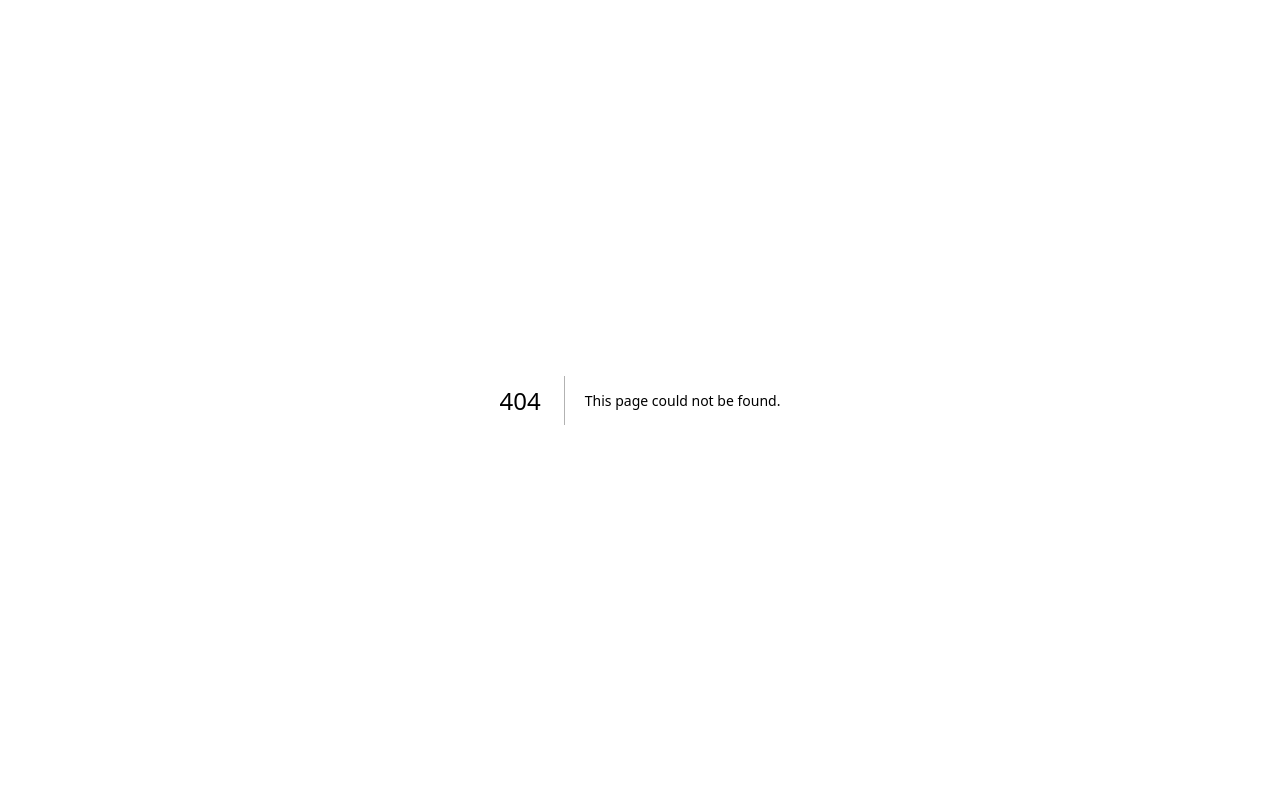
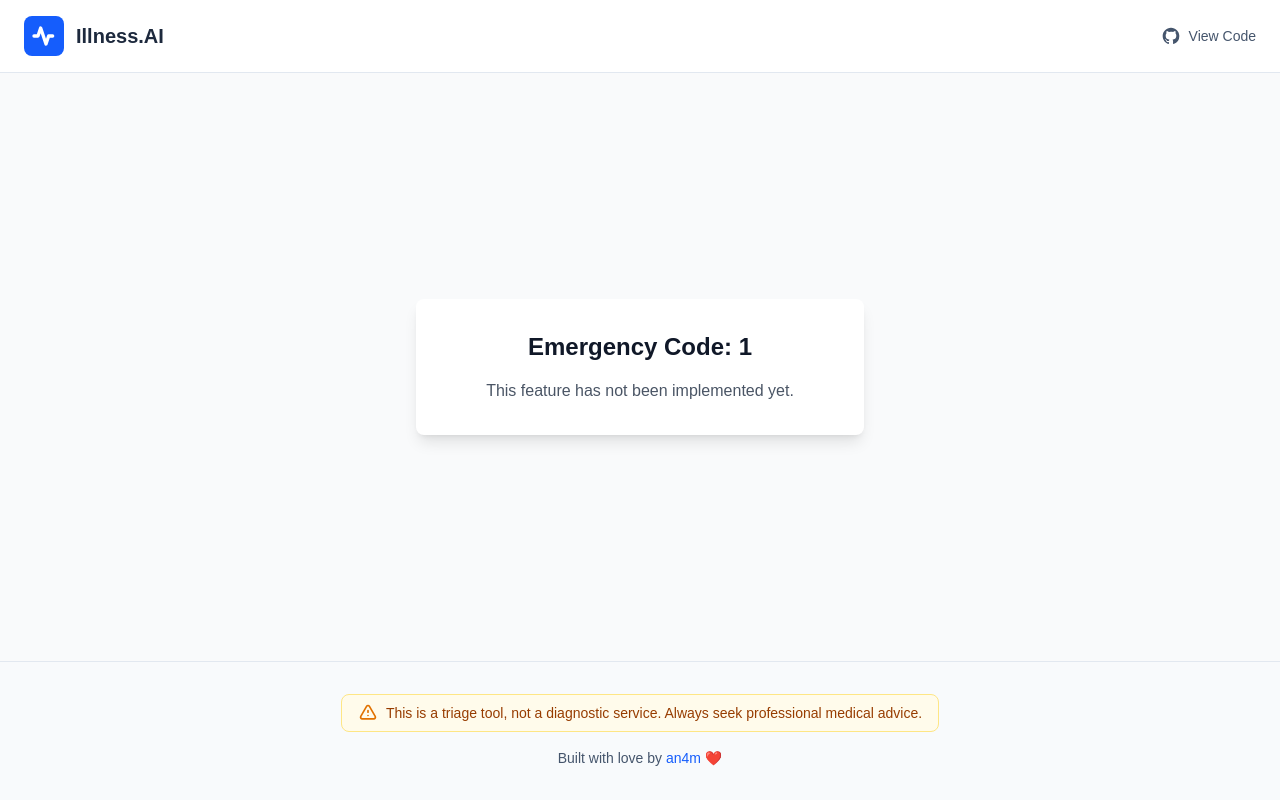
Before and after one commit to an4m/illness-ai, a Next.js app: page /emergency/1 in a window 1280 px wide. Before the commit this address had no page. Built offline with nearby package versions, Linux system fonts and the light colour scheme.

Commit message:
Add emergency code page

```diff
--- /dev/null
+++ b/src/app/emergency/[code]/page.tsx
@@ -0,0 +1,27 @@
+import Header from "@/components/Header";
+import Footer from "@/components/Footer";
+
+export default async function EmergencyCodePage({
+  params,
+}: {
+  params: Promise<{ code: string }>;
+}) {
+  const { code } = await params;
+
+  return (
+    <div className="min-h-screen flex flex-col">
+      <Header />
+      <main className="flex-1 flex items-center justify-center bg-gray-50 px-4">
+        <div className="max-w-md w-full bg-white rounded-lg shadow-lg p-8 text-center">
+          <h1 className="text-2xl font-bold text-gray-900 mb-4">
+            Emergency Code: {code}
+          </h1>
+          <p className="text-gray-600">
+            This feature has not been implemented yet.
+          </p>
+        </div>
+      </main>
+      <Footer />
+    </div>
+  );
+}
```
